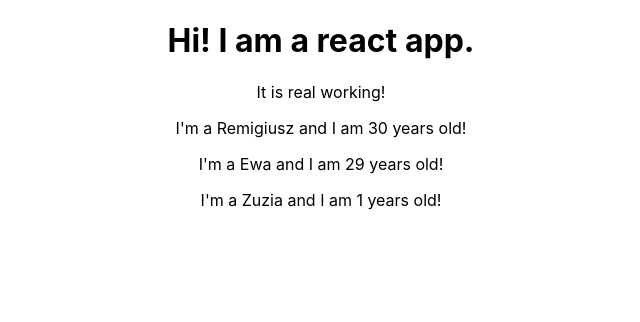
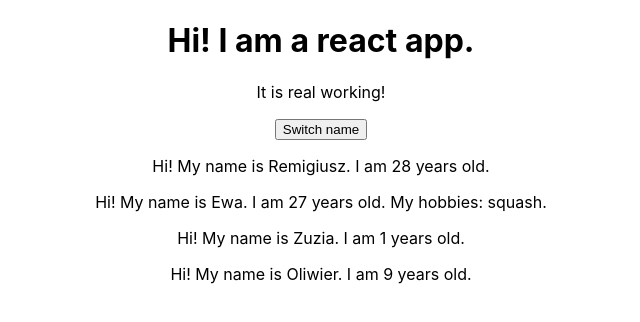
Before and after one commit to RemigiuszKolanko/reactUdemy, a React (Create React App) app: page / in a window 1280 px wide. Shown: the top 322 px of the page, without its empty margins (319-959 px from the left). Built offline with nearby package versions, Linux system fonts and the light colour scheme.

Commit message:
data passed between two components

```diff
--- a/src/App.js
+++ b/src/App.js
@@ -1,17 +1,43 @@
-import React from 'react';
+import React, { Component } from 'react';
 import './App.css';
 import Person from './Person/Person';
 
-function App() {
-  return (
-    <div className="App">
-      <h1>Hi! I am a react app.</h1>
-      <p>It is real working!</p>
-      <Person name="Remigiusz" age="30" />
-      <Person name="Ewa" age="29"/>
-      <Person name="Zuzia" age="1"/>
-    </div>
-  );
+class App extends Component {
+  state = {
+    persons: [
+      { name: "Remigiusz", age: 28 },
+      { name: "Ewa", age: 27 },
+      { name: "Zuzia", age: 1 },
+      { name: "Oliwier", age: 9 }
+    ],
+    otherState: "Other state"
+  }
+
+  switchNameHandler = () => {
+    this.setState({
+      persons: [
+        { name: "Remi", age: 28 },
+        { name: "Ewe", age: 27 },
+        { name: "Zuz", age: 1 },
+        { name: "Oliwier", age: 9 }
+      ]
+    })
+  }
+
+  render() {
+    return(
+      <div className = "App" >
+        <h1>Hi! I am a react app.</h1>
+        <p>It is real working!</p>
+        <button onClick={this.switchNameHandler}>Switch name</button>
+        <Person name={this.state.persons[0].name} age={this.state.persons[0].age} />
+        <Person name={this.state.persons[1].name} age={this.state.persons[1].age}> My hobbies: squash.</Person>
+        <Person name={this.state.persons[2].name} age={this.state.persons[2].age} />
+        <Person name={this.state.persons[3].name} age={this.state.persons[3].age} />
+      </div>
+    );
+  }
+
 }
 
 export default App;
--- a/src/Person/Person.js
+++ b/src/Person/Person.js
@@ -1,9 +1,9 @@
-import React from 'react';
+import React, { Component } from 'react';
 
-const person = (props) => {
-    return <p>I'm a {props.name} and I am {props.age} years old!</p>
-};
+class Person extends Component {
+    render() {
+        return <p>Hi! My name is {this.props.name}. I am {this.props.age} years old. {this.props.children}</p>
+    }
+}
 
-
-
-export default person;
+export default Person;
```
